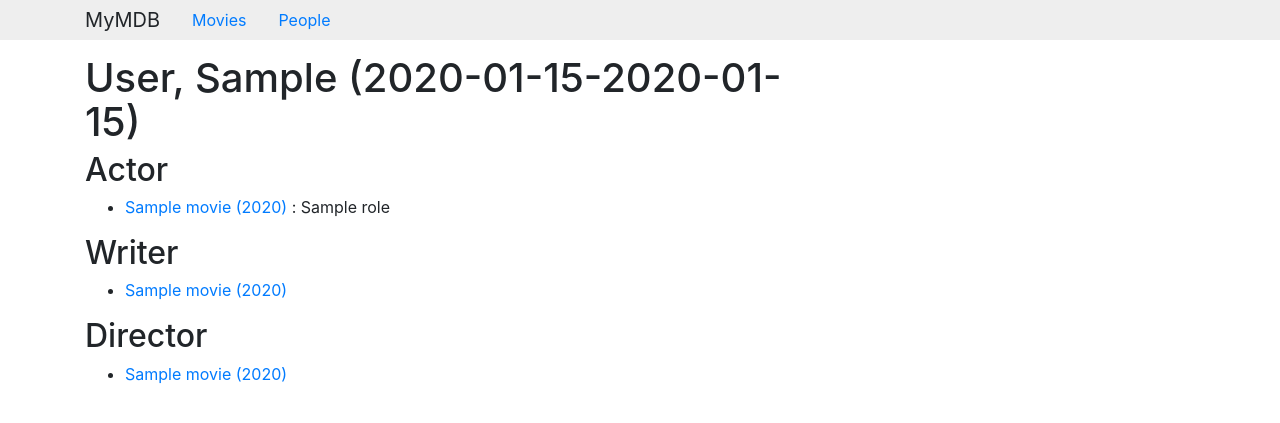
After one commit to viskees/Building_Django_2.0_Web_applications_chapter_1, a Django app: page /person/1 in a window 1280 px wide. The commit adds this page. Shown: the top 423 px of the page. Run offline with Django 3.2, Linux system fonts and the light colour scheme; tables that the repository leaves empty hold one stand-in row (values such as "Sample post"); some libraries are stand-ins or nearby versions.

Commit message:
chapter 1 klaar, lekker gespeeld

```diff
--- a/django/core/admin.py
+++ b/django/core/admin.py
@@ -2,6 +2,7 @@ from django.contrib import admin
 
 # Register your models here.
 
-from core.models import Movie
+from core.models import Movie, Person
 
 admin.site.register(Movie)
+admin.site.register(Person)
--- a/django/core/models.py
+++ b/django/core/models.py
@@ -20,12 +20,78 @@ class Movie(models.Model):
     rating = models.IntegerField(
         choices=RATINGS,
         default=NOT_RATED)
-    runtime = \
-        models.PositiveIntegerField()
+    runtime = models.PositiveIntegerField()
     website = models.URLField(blank=True)
+    director = models.ForeignKey(
+        to='person',
+        on_delete=models.SET_NULL,
+        related_name='directed',
+        null=True,
+        blank=True
+    )
+    writers = models.ManyToManyField(
+        to='person',
+        related_name='writing_credits',
+        blank=True
+    )
+    actors = models.ManyToManyField(
+        to='person',
+        through='Role',
+        related_name='acting_credits',
+        blank=True
+    )
 
     class Meta:
         ordering = ('-year', 'title')
 
     def __str__(self):
         return '{} ({})'.format(self.title, self.year)
+
+class PersonManager(models.Manager):
+    def all_with_prefetch_movies(self):
+        qs = self.get_queryset()
+        return qs.prefetch_related(
+            'directed',
+            'writing_credits',
+            'role_set__movie'
+        )
+
+class Person(models.Model):
+    first_name = models.CharField(max_length=140)
+    last_name = models.CharField(max_length=140)
+    born = models.DateField()
+    died =models.DateField(null=True, blank=True)
+
+    objects = PersonManager()
+
+    class Meta:
+        ordering = ('last_name', 'first_name')
+
+    def __str__(self):
+        if self.died:
+            return '{}, {} ({}-{})'.format(
+                self.last_name,
+                self.first_name,
+                self.born,
+                self.died
+            )
+        return '{}, {} ({})'.format(
+            self.last_name,
+            self.first_name,
+            self.born
+        )
+
+class Role(models.Model):
+    movie = models.ForeignKey(Movie, on_delete=models.DO_NOTHING)
+    person = models.ForeignKey(Person, on_delete=models.DO_NOTHING)
+    name = models.CharField(max_length=140)
+
+    def __str__(self):
+        return "{} {} {}".format(self.movie_id, self.person_id, self.name)
+
+    class Meta:
+        unique_together = (
+            'movie',
+            'person',
+            'name'
+        )
--- /dev/null
+++ b/django/core/templates/core/person_detail.html
@@ -0,0 +1,42 @@
+{% extends 'base.html' %}
+
+{% block title %}
+ {{ object.first_name }}
+ {{ object.last_name }}
+{% endblock %}
+
+{% block main %}
+ <h1>{{ object }}</h1>
+ <h2>Actor</h2>
+ <ul>
+     {% for role in object.role_set.all %}
+     <li>
+         <a href="{% url 'core:MovieDetail' role.movie.id %}" >
+             {{ role.movie }}
+         </a>:
+         {{ role.name }}
+     </li>
+     {% endfor %}
+ </ul>
+<h2>Writer</h2>
+ <ul>
+     {% for movie in object.writing_credits.all %}
+     <li>
+         <a href="{% url 'core:MovieDetail' movie.id %}" >
+             {{ movie }}
+         </a>
+     </li>
+     {% endfor %}
+ </ul>
+<h2>Director</h2>
+ <ul>
+     {% for movie in object.directed.all %}
+     <li>
+         <a href="{% url 'core:MovieDetail' movie.id %}" >
+             {{ movie }}
+         </a>
+     </li>
+     {% endfor %}
+ </ul>
+
+{% endblock %}
--- a/django/core/urls.py
+++ b/django/core/urls.py
@@ -12,4 +12,13 @@ urlpatterns = [
     path('movies',
          views.MovieList.as_view(),
          name='MovieList'),
+
+    path('person/<int:pk>',
+         views.PersonDetail.as_view(),
+         name='PersonDetail'),
+
+    path('persons',
+         views.PersonList.as_view(),
+         name='PersonList'),
+
     ]
--- a/django/core/views.py
+++ b/django/core/views.py
@@ -1,6 +1,6 @@
 from django.shortcuts import render
 from django.views.generic import ListView, DetailView
-from core.models import Movie
+from core.models import *
 
 # Create your views here.
 
@@ -10,3 +10,10 @@ class MovieDetail(DetailView):
 class MovieList(ListView):
     model = Movie
     paginate_by = 5
+
+class PersonDetail(DetailView):
+    queryset = Person.objects.all_with_prefetch_movies()
+
+class PersonList(ListView):
+    model = Person
+    paginate_by = 5
--- a/django/templates/base.html
+++ b/django/templates/base.html
@@ -34,6 +34,12 @@
       >
         Movies
       </a>
+      <a
+        class="nav-link"
+        href="{% url 'core:PersonList' %}"
+      >
+        People
+      </a>
     </nav>
   </div>
 </div>
```
Also changed, not shown: django/core/templates/core/person_list.html (added, +17 -0 lines), django/core/migrations/0002_auto_20210220_2133.py (added).
